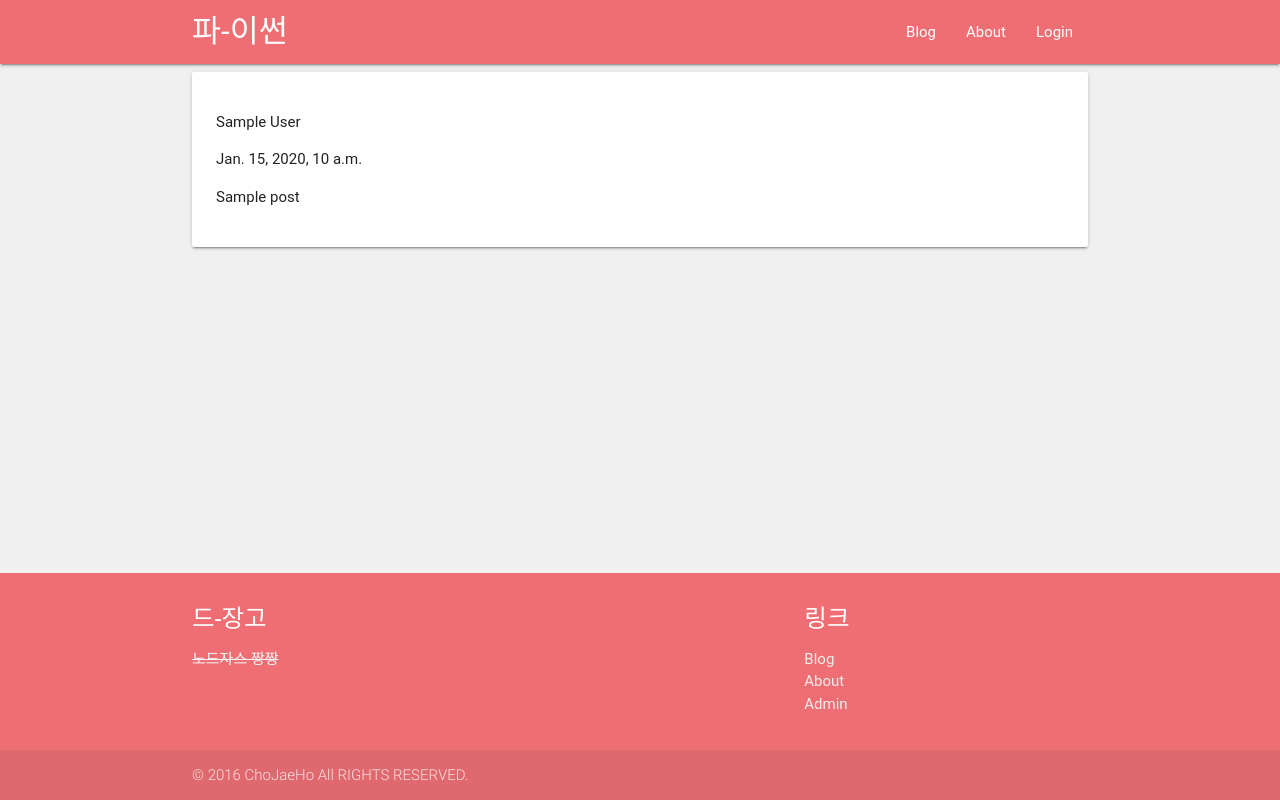
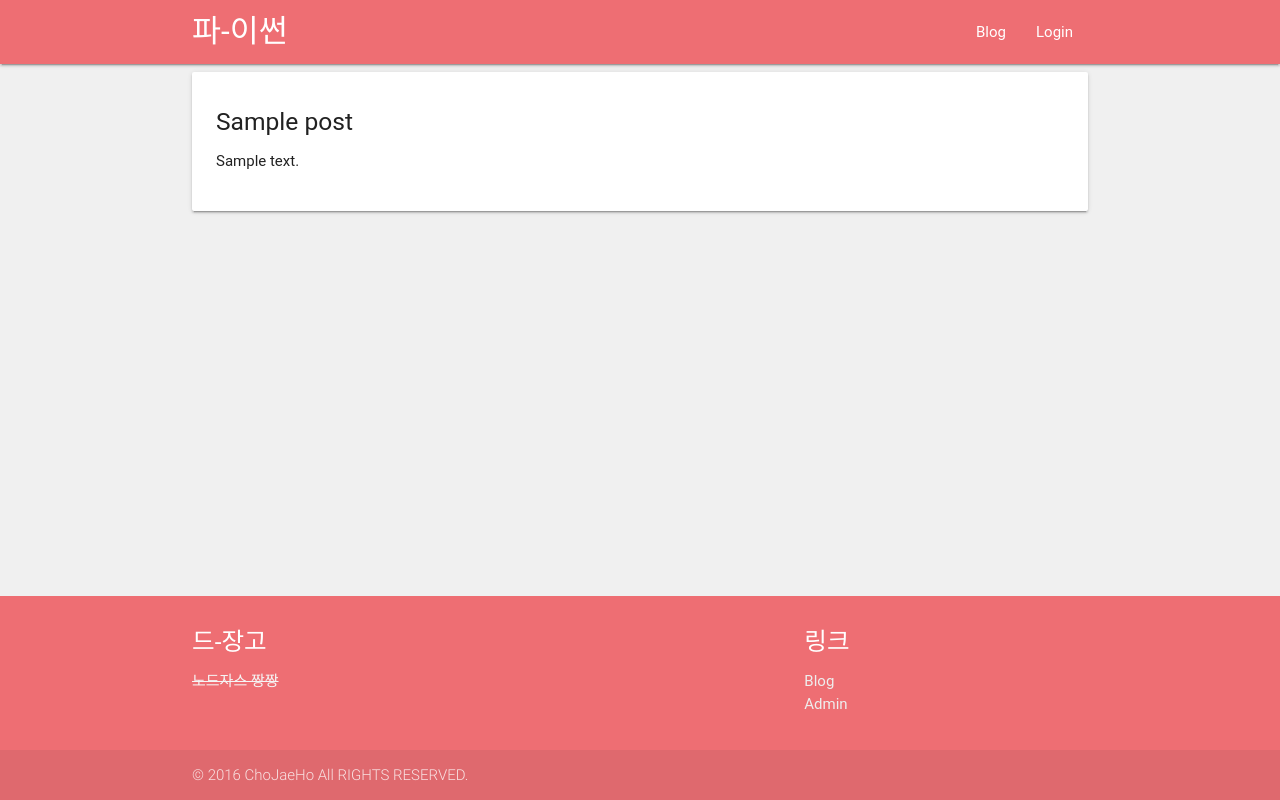
Before and after one commit to kotohana5706/django_test01, a Django app: template CJHtest/templates/CJHtest/post_list.html in a window 1280 px wide. Run offline with Django 3.2, Linux system fonts and the light colour scheme; the template is opened without the code that fills it: most values are stand-ins (such as "Sample title", 1, 10 or a date in 2020); some libraries are stand-ins or nearby versions; some web fonts are replaced.

Commit message:
add autoincrement

```diff
--- a/CJHtest/models.py
+++ b/CJHtest/models.py
@@ -2,6 +2,7 @@ from django.db import models
 from django.utils import timezone
 
 class Post(models.Model):
+    auto_increment_id = models.AutoField(primary_key=True)
     author = models.ForeignKey('auth.User')
     title = models.CharField(max_length=200)
     text = models.TextField()
--- a/CJHtest/static/css/main.css
+++ b/CJHtest/static/css/main.css
@@ -36,3 +36,6 @@ main {
 .btn-cancel:hover{
     cursor: pointer;
 }
+.post-text{
+    overflow: hidden;
+}
--- a/CJHtest/templates/CJHtest/post_list.html
+++ b/CJHtest/templates/CJHtest/post_list.html
@@ -12,8 +12,7 @@
         <div class="nav-wrapper container">
         <a href="#" class="brand-logo">파-이썬</a>
             <ul id="nav-mobile" class="right hide-on-med-and-down">
-                <li><a href="sass.html">Blog</a></li>
-                <li><a href="badges.html">About</a></li>
+                <li><a href="#">Blog</a></li>
                 <li onclick="login()"><a href="#">Login</a></li>
             </ul>
         </div>
@@ -22,9 +21,8 @@
     <div class="container">
         {%  for post in posts %}
         <div class="card-panel">
-            <p>{{ post.author }}</p>
-            <p>{{ post.published_date }}</p>
-            <p>{{ post.title }}</p>
+            <h5>{{ post.title }}</h5>
+            <p class="post-text">{{ post.text }}</p>
         </div>
     {% endfor %}
     </div>
@@ -53,7 +51,6 @@
                 <h5 class="white-text">링크</h5>
                 <ul>
                   <li><a class="grey-text text-lighten-3" href="#!">Blog</a></li>
-                  <li><a class="grey-text text-lighten-3" href="#!">About</a></li>
                   <li><a class="grey-text text-lighten-3" href="#!">Admin</a></li>
                 </ul>
               </div>
```
